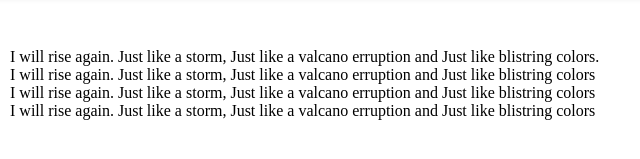
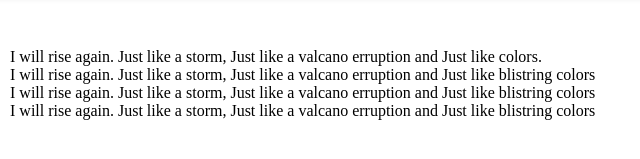
Before and after one commit to shivbasav/my-tax-zone, a Gatsby site: page /IncomeTax in a window 1280 px wide. Shown: the part 487-646 px from the top of the page, 20-660 px from the left. Built offline with nearby package versions, Linux system fonts and the light colour scheme; Gatsby itself is replaced by a stand-in of ours.

Commit message:
Header fix

```diff
--- a/src/pages/IncomeTax.js
+++ b/src/pages/IncomeTax.js
@@ -1,6 +1,6 @@
 import React from "react"
 import styled from "styled-components"
-import Header from "../components/Header"
+import Header from "../components/header"
 import SubHeader from "../components/SubHeader"
 
 const Container = styled.div``
@@ -14,7 +14,7 @@ const IncomeTax = () => {
       <Container>
         <li>
           I will rise again. Just like a storm, Just like a valcano erruption
-          and Just like blistring colors.
+          and Just like colors.
         </li>
         <li>
           {" "}
--- a/src/pages/OtherIncomeTax.js
+++ b/src/pages/OtherIncomeTax.js
@@ -1,5 +1,5 @@
 import React from "react"
-import Header from "../components/Header"
+import Header from "../components/header"
 import SubHeader from "../components/SubHeader"
 
 const OtherIncomeTax = () => {
```
